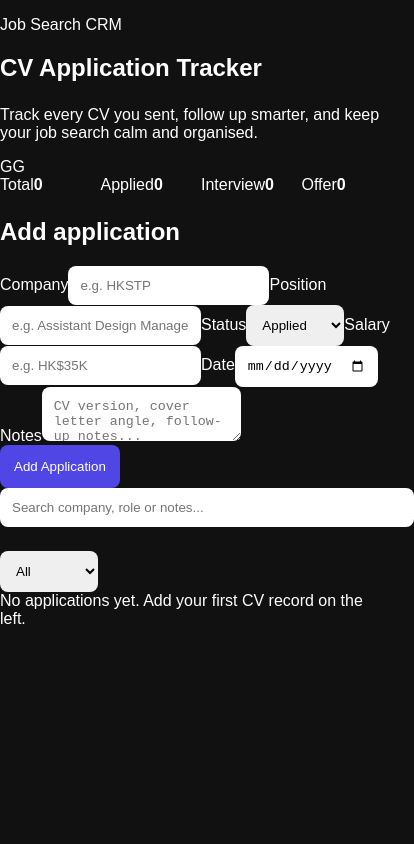
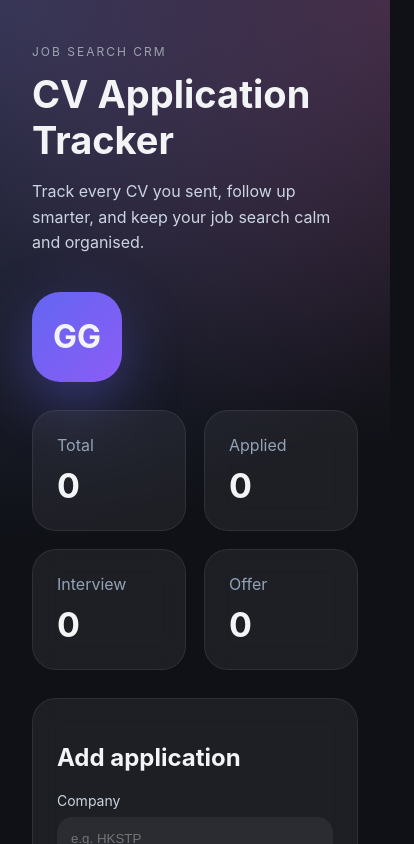
Before and after one commit to gggip/cv_app_tracker, a React (Vite) app: page / in a window 390 px wide. Shown: the top 844 px of the page, 414 px wide, since content can reach past the window. Built offline with nearby package versions, Linux system fonts and the light colour scheme.

Commit message:
Upgrade UI styling

```diff
--- a/src/styles.css
+++ b/src/styles.css
@@ -1,76 +1,255 @@
+* {
+  box-sizing: border-box;
+}
+
 body {
   margin: 0;
-  font-family: Arial, sans-serif;
-  background: #111;
-  color: white;
+  font-family: Inter, Arial, sans-serif;
+  background:
+    radial-gradient(circle at top left, rgba(120,119,198,0.35), transparent 30%),
+    radial-gradient(circle at top right, rgba(255,119,198,0.2), transparent 25%),
+    #0f1117;
+  color: #f3f4f6;
+  min-height: 100vh;
 }
 
-.container {
-  max-width: 1000px;
+.app-shell {
+  max-width: 1400px;
   margin: auto;
-  padding: 24px;
+  padding: 32px;
+}
+
+.hero {
+  display: flex;
+  justify-content: space-between;
+  align-items: center;
+  margin-bottom: 28px;
+}
+
+.eyebrow {
+  color: #9ca3af;
+  text-transform: uppercase;
+  letter-spacing: 2px;
+  font-size: 12px;
 }
 
 h1 {
-  margin-bottom: 24px;
+  font-size: 54px;
+  margin: 10px 0;
+}
+
+.subtitle {
+  max-width: 620px;
+  color: #cbd5e1;
+  line-height: 1.6;
+}
+
+.hero-badge {
+  width: 90px;
+  height: 90px;
+  border-radius: 28px;
+  display: grid;
+  place-items: center;
+  background: linear-gradient(135deg, #6366f1, #8b5cf6);
+  font-size: 32px;
+  font-weight: bold;
+  box-shadow: 0 20px 60px rgba(99,102,241,0.4);
 }
 
 .stats {
   display: grid;
   grid-template-columns: repeat(4, 1fr);
-  gap: 12px;
-  margin-bottom: 24px;
+  gap: 18px;
+  margin-bottom: 28px;
 }
 
-.card {
-  background: #1f1f1f;
-  padding: 16px;
-  border-radius: 12px;
+.stat-card,
+.panel,
+.job-card {
+  background: rgba(255,255,255,0.06);
+  border: 1px solid rgba(255,255,255,0.08);
+  backdrop-filter: blur(14px);
+  border-radius: 24px;
 }
 
-.form {
+.stat-card {
+  padding: 24px;
+}
+
+.stat-card span {
+  color: #94a3b8;
+  display: block;
+  margin-bottom: 10px;
+}
+
+.stat-card strong {
+  font-size: 34px;
+}
+
+.workspace {
   display: grid;
-  gap: 12px;
-  margin-bottom: 24px;
+  grid-template-columns: 420px 1fr;
+  gap: 24px;
+}
+
+.panel {
+  padding: 24px;
+}
+
+.field-grid {
+  display: grid;
+  gap: 16px;
+}
+
+label {
+  display: flex;
+  flex-direction: column;
+  gap: 8px;
+  color: #cbd5e1;
+  font-size: 14px;
 }
 
 input,
 textarea,
 select {
-  padding: 12px;
-  border-radius: 8px;
+  width: 100%;
   border: none;
+  border-radius: 16px;
+  padding: 14px;
+  background: rgba(255,255,255,0.06);
+  color: white;
 }
 
-button {
-  padding: 14px;
+textarea {
+  min-height: 120px;
+}
+
+.primary-btn,
+.ghost-btn {
   border: none;
-  border-radius: 8px;
-  background: #4f46e5;
+  border-radius: 16px;
+  padding: 14px 18px;
+  cursor: pointer;
+  font-weight: 600;
+}
+
+.primary-btn {
+  background: linear-gradient(135deg, #6366f1, #8b5cf6);
   color: white;
-  cursor: pointer;
+  margin-top: 12px;
+}
+
+.ghost-btn {
+  background: rgba(255,255,255,0.06);
+  color: #cbd5e1;
+  margin-top: 16px;
+}
+
+.toolbar {
+  display: flex;
+  gap: 12px;
+  margin-bottom: 22px;
 }
 
 .search {
-  width: 100%;
-  margin-bottom: 24px;
+  flex: 1;
 }
 
 .job-list {
   display: grid;
-  gap: 16px;
+  gap: 18px;
 }
 
 .job-card {
-  background: #1b1b1b;
-  padding: 16px;
-  border-radius: 12px;
+  padding: 22px;
+}
+
+.job-top {
+  display: flex;
+  justify-content: space-between;
+  gap: 12px;
+}
+
+.job-top h3 {
+  margin: 0;
+  font-size: 24px;
+}
+
+.job-top p {
+  margin-top: 6px;
+  color: #cbd5e1;
 }
 
 .status {
-  display: inline-block;
-  background: #333;
-  padding: 4px 10px;
+  padding: 8px 14px;
   border-radius: 999px;
-  margin-bottom: 8px;
+  font-size: 12px;
+  font-weight: 700;
 }
+
+.status-applied {
+  background: rgba(59,130,246,0.2);
+  color: #93c5fd;
+}
+
+.status-interview {
+  background: rgba(251,191,36,0.2);
+  color: #fde68a;
+}
+
+.status-offer {
+  background: rgba(34,197,94,0.2);
+  color: #86efac;
+}
+
+.status-rejected {
+  background: rgba(239,68,68,0.2);
+  color: #fca5a5;
+}
+
+.status-saved {
+  background: rgba(168,85,247,0.2);
+  color: #d8b4fe;
+}
+
+.meta-row {
+  display: flex;
+  justify-content: space-between;
+  color: #94a3b8;
+  margin-top: 18px;
+  font-size: 14px;
+}
+
+.notes {
+  margin-top: 18px;
+  color: #e5e7eb;
+  line-height: 1.6;
+}
+
+.empty-state {
+  padding: 60px 20px;
+  text-align: center;
+  color: #94a3b8;
+  border: 1px dashed rgba(255,255,255,0.12);
+  border-radius: 24px;
+}
+
+@media (max-width: 980px) {
+  .workspace {
+    grid-template-columns: 1fr;
+  }
+
+  .stats {
+    grid-template-columns: repeat(2, 1fr);
+  }
+
+  .hero {
+    flex-direction: column;
+    align-items: flex-start;
+    gap: 20px;
+  }
+
+  h1 {
+    font-size: 38px;
+  }
+}
```
